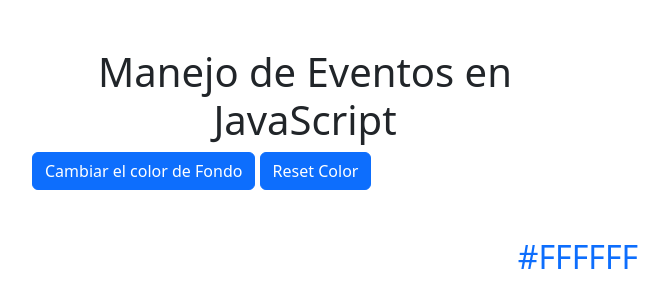
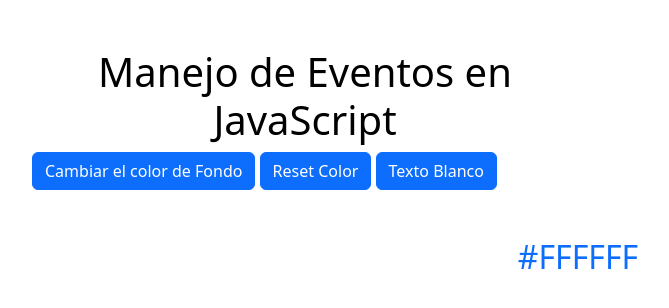
Before and after one commit to AmiltonR/eventosJS, a plain HTML site: page index.html in a window 1280 px wide. Both pictures are taken after a click on the button "Reset Color". Shown: the whole page, without its empty margins (50-719 px from the left). Drawn offline with nearby package versions, Linux system fonts and the light colour scheme.

Commit message:
Agrega button para dar color blanco a texto

```diff
--- a/events.js
+++ b/events.js
@@ -1,6 +1,8 @@
 const button = document.getElementById('changeColorButton');
 const colorText = document.getElementById('colorText');
 buttonReset = document.getElementById('resetColor');
+whiteText = document.getElementById('whiteText');
+text = document.getElementById('title');
 
 button.addEventListener('click', () => {
     document.body.style.backgroundColor = getRandomColor();
@@ -8,7 +10,12 @@ button.addEventListener('click', () => {
 
 buttonReset.addEventListener('click', () => {
     document.body.style.backgroundColor = '#FFFFFF';
-    colorText.innerHTML = '#FFFFFF'
+    text.style.color = '#000000';
+    colorText.innerHTML = '#FFFFFF';
+});
+
+whiteText.addEventListener('click', () => {
+    text.style.color = '#FFFFFF';
 });
 
 function getRandomColor(){
--- a/index.html
+++ b/index.html
@@ -13,9 +13,10 @@
     <div class="container mt-5">
         <div class="row justify-content-left">
             <div class="col-md-6">
-                <h1 class="text-center">Manejo de Eventos en JavaScript</h1>
+                <h1 id="title" class="text-center">Manejo de Eventos en JavaScript</h1>
                 <button id="changeColorButton" class="btn btn-primary">Cambiar el color de Fondo</button>
                 <button id="resetColor" class="btn btn-primary">Reset Color</button>
+                <button id="whiteText" class="btn btn-primary">Texto Blanco</button>
             </div>
             <div class="row justify-content-center">
                 <div class="col-md-6 mt-5">
```
